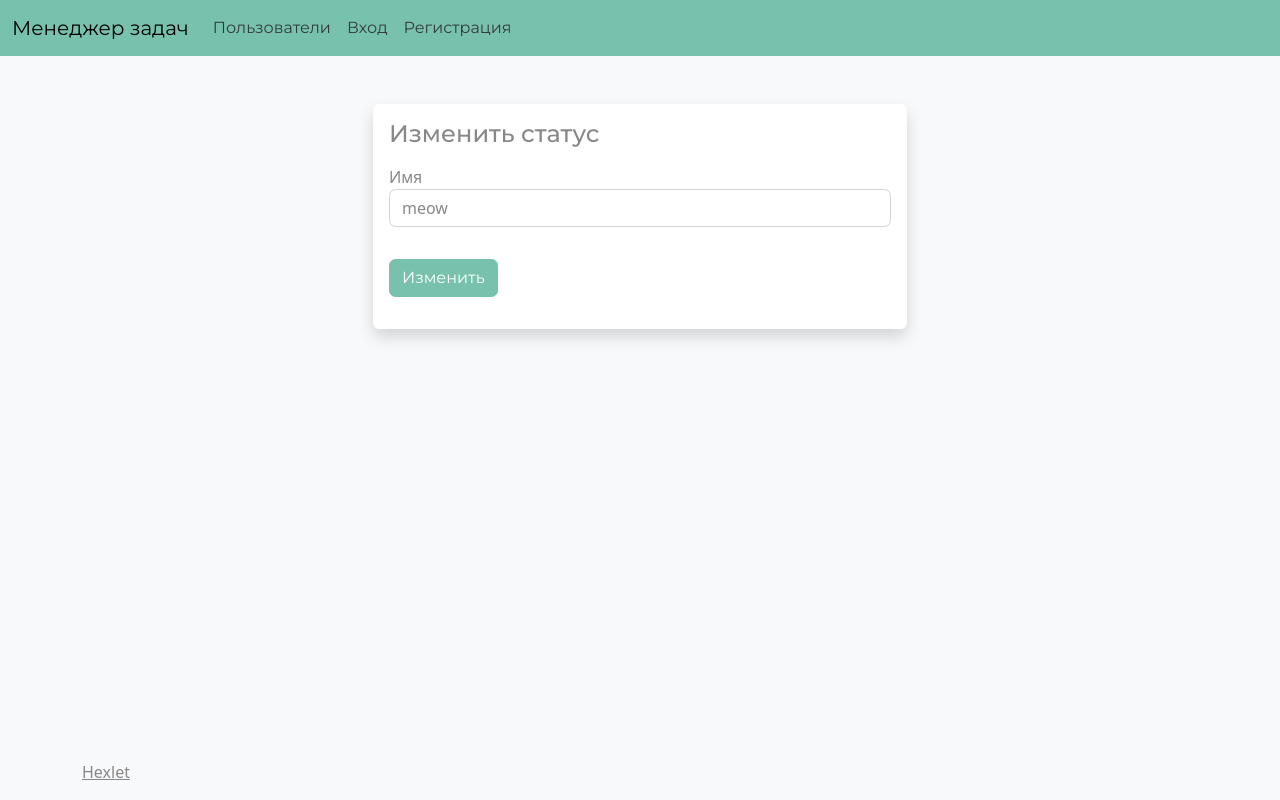
After one commit to LuybovB/python-project-52, a Django app: page /statuses/1/update/ in a window 1280 px wide. The commit adds this page. Run offline with Django 5.2, Linux system fonts and the light colour scheme; data comes from the database, SQL or seed files in the repository; both versions use the stored data as it was after the commit; some libraries are stand-ins or nearby versions.

Commit message:
add_update_status

```diff
--- a/task_manager/templates/statuses/statuses.html
+++ b/task_manager/templates/statuses/statuses.html
@@ -27,8 +27,7 @@
                                 <td>{{ status.name }}</td>
                                 <td>{{ status.created_at|date:"d.m.Y H:i" }}</td>
                                 <td>
-                                    <div><a href="javascript:void(0);">{% trans "Заглушка" %}</a></div>
-                                    <div><a href="javascript:void(0);">{% trans "Заглушка" %}</a></div>
+                                    <a href="{% url 'update_status' status.id %}">{% trans "Изменить" %}</a>
                                 </td>
                             </tr>
                             {% endfor %}
--- /dev/null
+++ b/task_manager/templates/statuses/update_status.html
@@ -0,0 +1,30 @@
+{% extends 'base.html' %}
+
+{% load i18n %}
+
+{% block title %}{% trans 'Изменить статус' %}{% endblock %}
+
+{% block content %}
+{% load widget_tweaks %}
+<div class="container mt-5">
+    <div class="row">
+        <div class="col-md-6 offset-md-3">
+            <div class="card border-0 shadow">
+                <div class="card-body">
+                    <h4 class="card-title text-left mb-3">{% trans 'Изменить статус' %}</h4>
+                    <form method="post" action="{% url 'update_status' status.id %}" class="form-input">
+                        {% csrf_token %}
+                        <div class="form-group mb-3">
+                            {{ form.name.label  }} <!-- Используйте label_tag для автоматического связывания с полем -->
+                            {{ form.name|add_class:"form-control" }} <!-- Добавление класса Bootstrap для стилизации -->
+                        </div>
+                        <!-- Другие поля формы могут быть добавлены здесь с тем же стилем -->
+                        {{ form.other_fields|add_class:"form-control" }}
+                        <button type="submit" class="btn btn-primary btn-block mt-3">{% trans 'Изменить' %}</button>
+                    </form>
+                </div>
+            </div>
+        </div>
+    </div>
+</div>
+{% endblock %}
--- a/task_manager/urls.py
+++ b/task_manager/urls.py
@@ -32,5 +32,8 @@ urlpatterns = [
     path('statuses/', views.list_statuses, name='list_statuses'),
     path('statuses/create/', views.create_status, name='create_status'),
     path('statuses/<int:pk>/update/', views.update_status, name='update_status'),
+
+
+    #path('statuses/update/<int:status_id>/', views.update_status, name='status_update'),
     path('statuses/<int:pk>/delete/', views.delete_status, name='delete_status'),
 ]
--- a/task_manager/views.py
+++ b/task_manager/views.py
@@ -133,7 +133,8 @@ def update_status(request, pk):
             return redirect('list_statuses')
     else:
         form = StatusForm(instance=status)
-    return render(request, 'statuses/update.html', {'form': form})
+    # В вашем представлении update_status
+    return render(request, 'statuses/update_status.html', {'form': form, 'status': status})
 
 
 def delete_status(request, pk):
```
Also changed, not shown: db.sqlite3.
